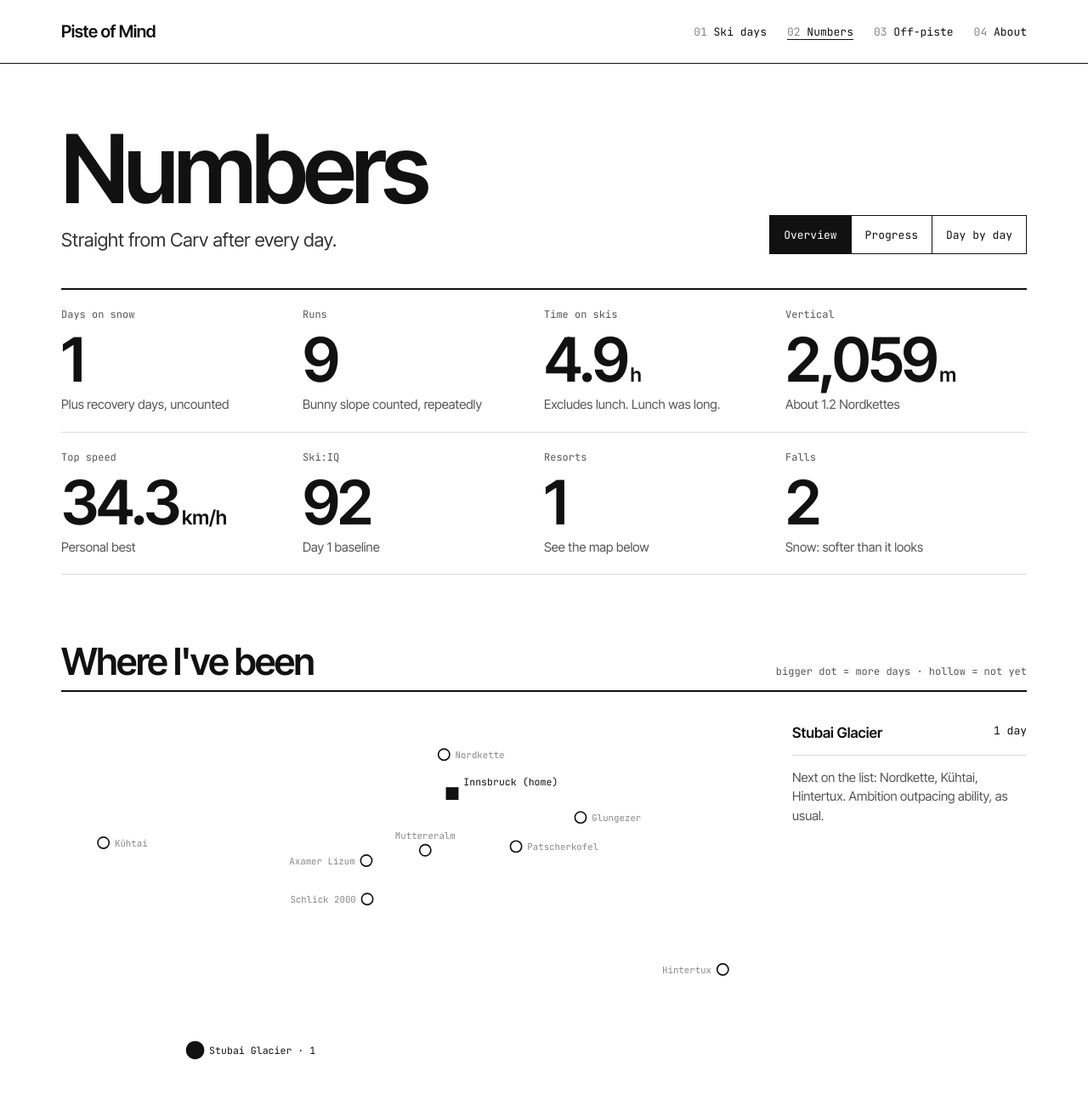
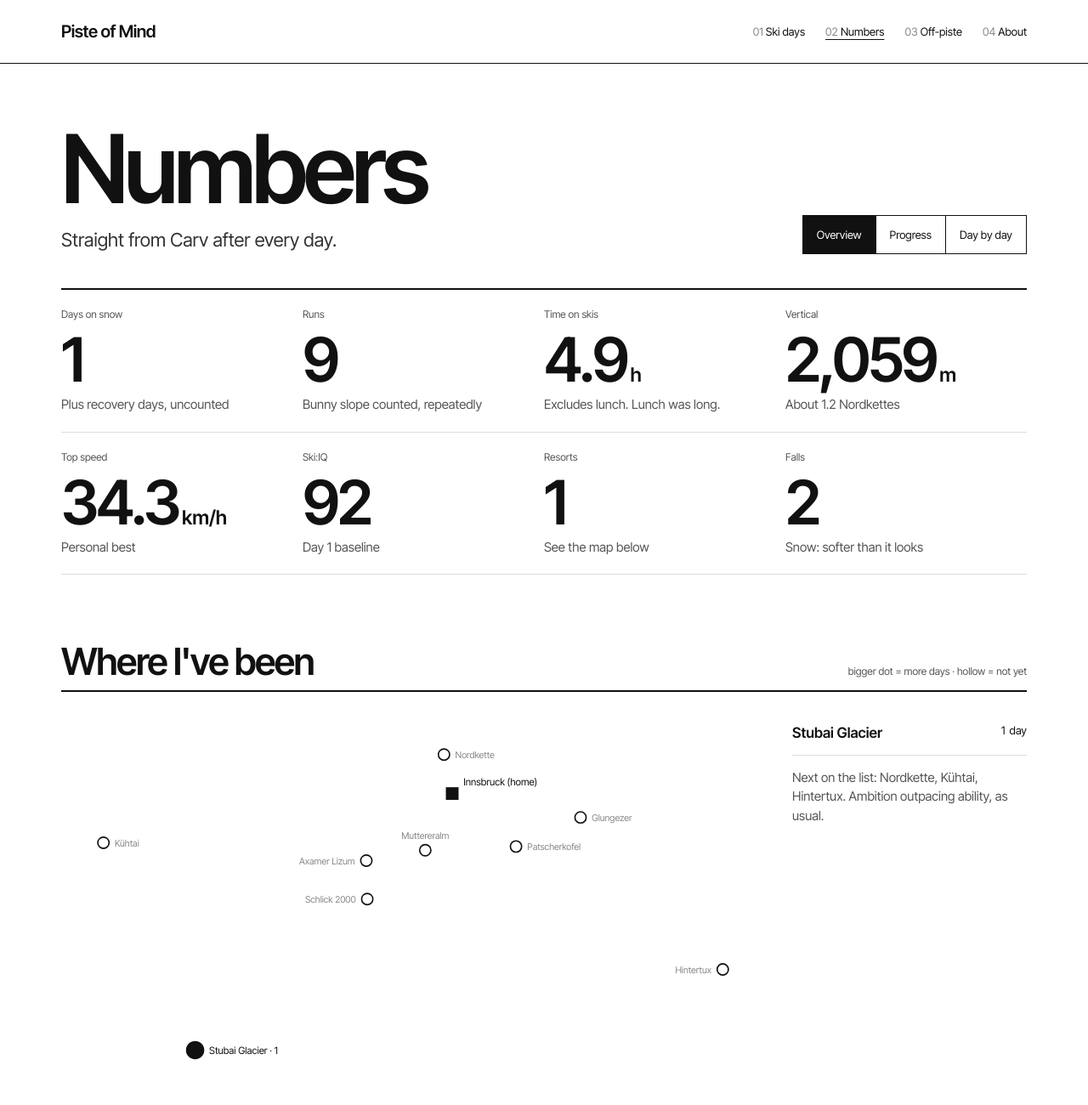
Before and after one commit to zahra-cheeseman/zahra-cheeseman.github.io, an Astro site: page /numbers in a window 1280 px wide. Shown: the top 1300 px of the page at 85% size. Built offline with nearby package versions, Linux system fonts and the light colour scheme; Astro itself is replaced by a stand-in of ours.

Commit message:
style: use Inter Tight for small text instead of a monospace font
Co-Authored-By: Claude Opus 5.5 <noreply@anthropic.com>

```diff
--- a/src/components/Photos.astro
+++ b/src/components/Photos.astro
@@ -71,7 +71,7 @@ const { photos } = Astro.props;
   .viewer[open] { display: grid; grid-template-rows: 1fr auto; place-items: center; }
   .viewer::backdrop { background: #fff; }
   .viewer img { max-width: 100%; max-height: calc(100vh - 110px); object-fit: contain; }
-  .viewer button { position: absolute; background: #fff; border: 1px solid var(--ink); font: 14px var(--mono); min-width: 48px; height: 48px; cursor: pointer; padding: 0 14px; }
+  .viewer button { position: absolute; background: #fff; border: 1px solid var(--ink); font: 14px var(--sans); min-width: 48px; height: 48px; cursor: pointer; padding: 0 14px; }
   .close { top: 20px; right: 20px; }
   .prev { left: 20px; top: 50%; }
   .next { right: 20px; top: 50%; }
--- a/src/components/ResortMap.astro
+++ b/src/components/ResortMap.astro
@@ -43,7 +43,7 @@ const hx = x(home.lng), hy = y(home.lat);
 
 <style>
   .map { margin: 0; }
-  svg { width: 100%; height: auto; display: block; font-family: var(--mono); }
+  svg { width: 100%; height: auto; display: block; font-family: var(--sans); }
   text { font-size: 14px; }
   .home { font-size: 14px; fill: #111; }
   .on { fill: #111; }
--- a/src/components/Stats.astro
+++ b/src/components/Stats.astro
@@ -1,5 +1,5 @@
 ---
-// A row of big numbers with small mono labels above them.
+// A row of big numbers with small labels above them.
 interface Props {
   items: { label: string; value: string | number; unit?: string; note?: string }[];
   size?: number; // font size of the numbers in px (desktop)
--- a/src/layouts/Base.astro
+++ b/src/layouts/Base.astro
@@ -31,7 +31,7 @@ const here = Astro.url.pathname.slice(base.length) || '/';
     <link rel="preconnect" href="https://fonts.googleapis.com" />
     <link rel="preconnect" href="https://fonts.gstatic.com" crossorigin />
     <link
-      href="https://fonts.googleapis.com/css2?family=Inter+Tight:wght@400;600&family=JetBrains+Mono:wght@400&display=swap"
+      href="https://fonts.googleapis.com/css2?family=Inter+Tight:wght@400;600&display=swap"
       rel="stylesheet"
     />
   </head>
@@ -62,13 +62,13 @@ const here = Astro.url.pathname.slice(base.length) || '/';
       .site-header { border-bottom: 1px solid var(--ink); }
       .bar { display: flex; justify-content: space-between; align-items: center; flex-wrap: wrap; gap: 12px 24px; padding-block: 22px; }
       .name { font-weight: 600; font-size: 20px; letter-spacing: -0.02em; }
-      nav { display: flex; gap: 8px 24px; flex-wrap: wrap; font: 13px var(--mono); }
+      nav { display: flex; gap: 8px 24px; flex-wrap: wrap; font: 13px var(--sans); }
       nav span { color: #888; }
       nav a[aria-current='page'] { text-decoration: underline; text-underline-offset: 4px; }
       .site-footer {
         margin-top: 104px; padding-block: 28px 44px; border-top: 2px solid var(--ink);
         display: flex; justify-content: space-between; flex-wrap: wrap; gap: 12px;
-        font: 12px var(--mono); color: var(--muted);
+        font: 12px var(--sans); color: var(--muted);
       }
     </style>
   </body>
--- a/src/pages/numbers.astro
+++ b/src/pages/numbers.astro
@@ -197,7 +197,7 @@ const charts = metrics.map((m) => {
     .lede { margin: 16px 0 0; }
     .tabs { display: flex; border: 1px solid var(--ink); }
     .tabs button, .metric-buttons button {
-      font: 13px var(--mono); background: #fff; color: var(--ink); border: 0; padding: 10px 16px; min-height: 44px; cursor: pointer;
+      font: 13px var(--sans); background: #fff; color: var(--ink); border: 0; padding: 10px 16px; min-height: 44px; cursor: pointer;
     }
     .tabs button + button { border-left: 1px solid var(--ink); }
     .tabs button[aria-selected='true'], .metric-buttons button[aria-pressed='true'] { background: var(--ink); color: #fff; }
@@ -226,7 +226,7 @@ const charts = metrics.map((m) => {
 
     .table-wrap { overflow-x: auto; }
     table { width: 100%; border-collapse: collapse; min-width: 760px; }
-    th { text-align: left; font: 400 12px var(--mono); color: var(--muted); padding: 12px 8px; border-top: 2px solid var(--ink); border-bottom: 1px solid var(--ink); }
+    th { text-align: left; font: 400 12px var(--sans); color: var(--muted); padding: 12px 8px; border-top: 2px solid var(--ink); border-bottom: 1px solid var(--ink); }
     td { padding: 14px 8px; border-bottom: 1px solid var(--line); font-size: 17px; }
     th:first-child, td:first-child { padding-left: 0; }
     .r { text-align: right; }
--- a/src/styles/global.css
+++ b/src/styles/global.css
@@ -1,11 +1,10 @@
-/* Piste of Mind: white, black, Inter Tight semibold, JetBrains Mono for labels. */
+/* Piste of Mind: white, black, Inter Tight throughout. */
 :root {
   --ink: #111;
   --muted: #555;
   --line: #ddd;
   --bg: #fff;
   --sans: 'Inter Tight', system-ui, sans-serif;
-  --mono: 'JetBrains Mono', ui-monospace, monospace;
   --wrap: 1200px;
   --gutter: clamp(20px, 4vw, 32px);
 }
@@ -30,15 +29,15 @@ h2 { font-size: clamp(30px, 4vw, 44px); line-height: 1; letter-spacing: -0.035em
 
 .wrap { max-width: var(--wrap); margin: 0 auto; padding-inline: var(--gutter); }
 .narrow { max-width: 880px; }
-.mono { font-family: var(--mono); }
-.label { font-family: var(--mono); font-size: 12px; color: var(--muted); }
+.mono { font-variant-numeric: tabular-nums; }
+.label { font-family: var(--sans); font-size: 12px; color: var(--muted); }
 .big { font-weight: 600; letter-spacing: -0.045em; line-height: 1; }
 .lede { font-size: clamp(18px, 2vw, 22px); color: #333; max-width: 620px; }
 .rule { border-top: 2px solid var(--ink); }
 .underline { border-bottom: 1px solid var(--ink); padding-bottom: 1px; }
 
 .btn {
-  display: inline-block; font: 13px var(--mono);
+  display: inline-block; font: 13px var(--sans);
   background: var(--ink); color: #fff; padding: 13px 18px; border: 0; cursor: pointer;
 }
 .btn:hover { color: #fff; background: #333; }
```
